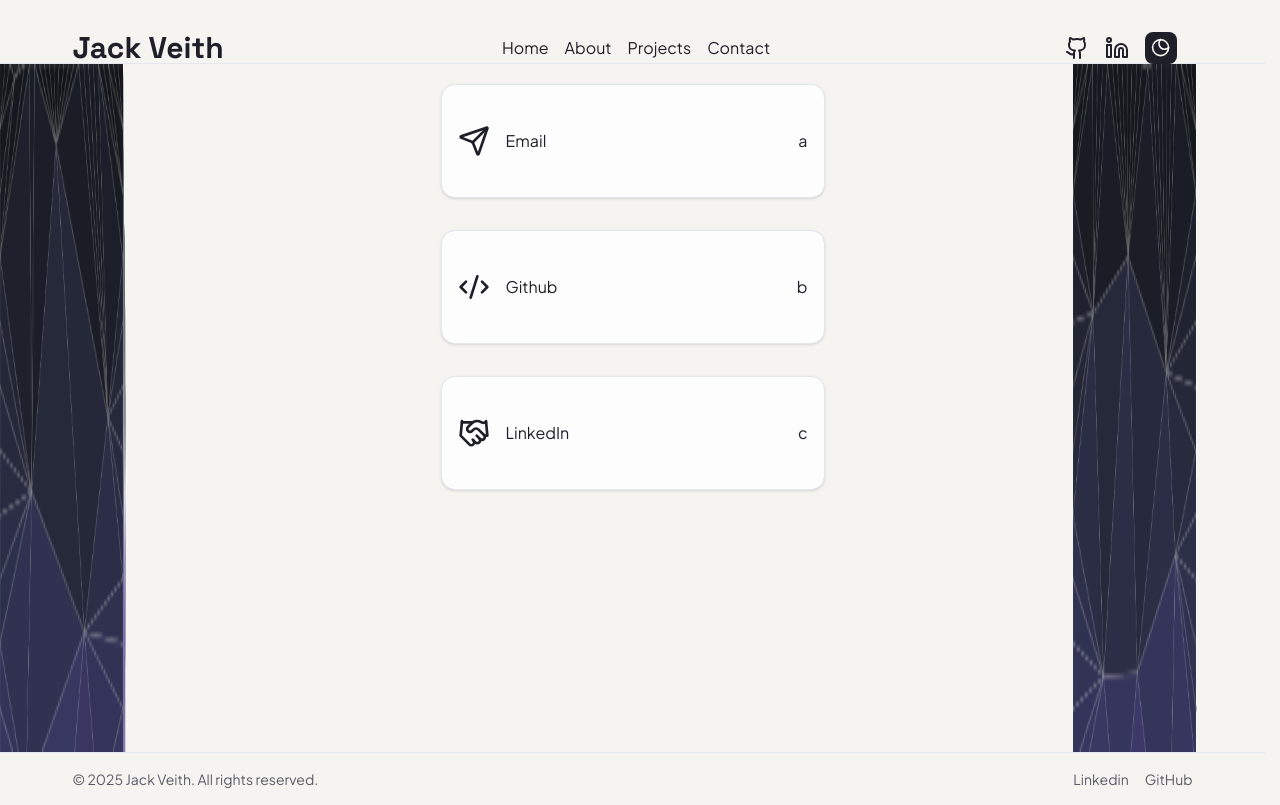
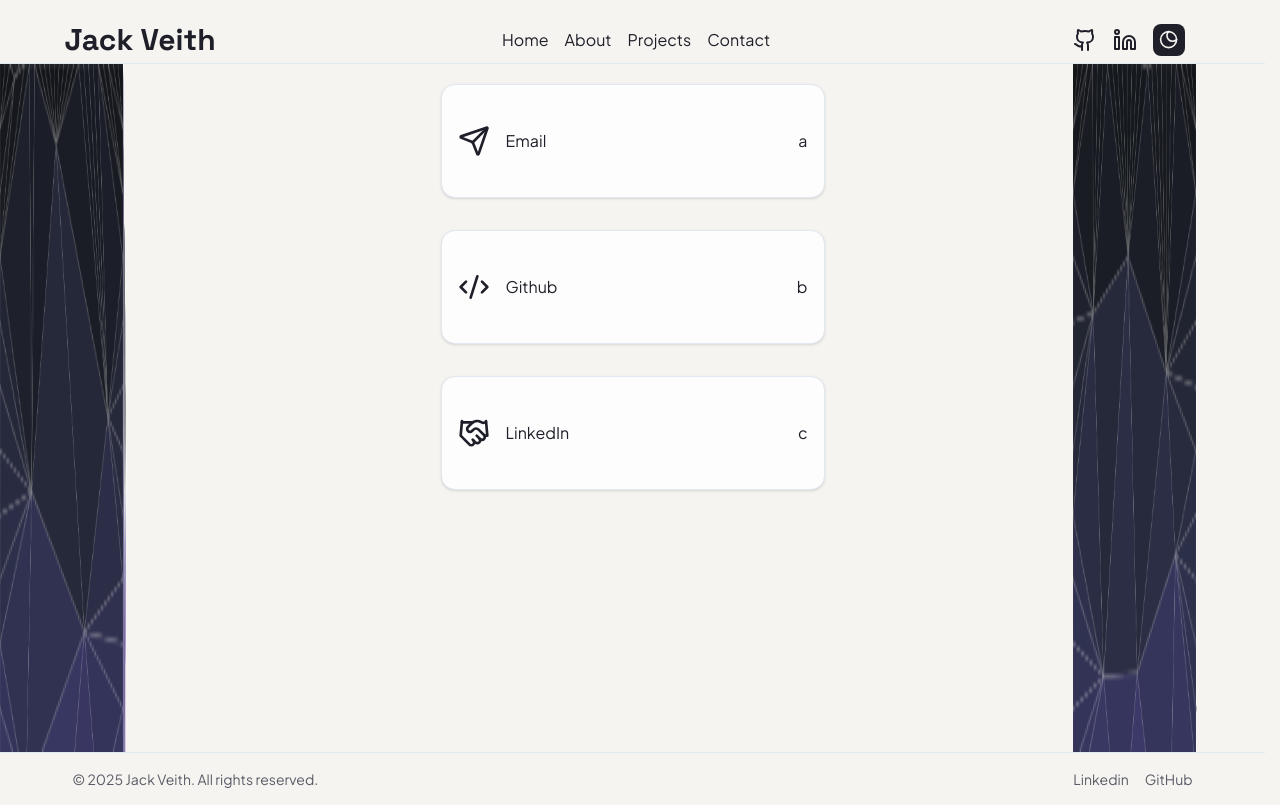
Before and after one commit to jackveith/vvv-site-fullstack, a Next.js app in the folder vvv-site-frontend/: page /contact in a window 1280 px wide. Built offline with nearby package versions, Linux system fonts and the light colour scheme.

Commit message:
Small padding change for better visual appeal in Header

```diff
--- a/vvv-site-frontend/components/layout/Header.tsx
+++ b/vvv-site-frontend/components/layout/Header.tsx
@@ -12,7 +12,7 @@
 export default function Header() {
     return (
         <header className="font-jakarta w-full h-[var(--header-height)] border-b bg-background">
-            <div className="mx-auto flex max-w-6xl items-center justify-between p-4">
+            <div className="mx-auto flex max-w-6xl items-center justify-between p-2">
                 {/* Logo / Brand */}
                 <Link href="/" className="font-grotesk text-3xl font-bold">
                     Jack Veith
```
